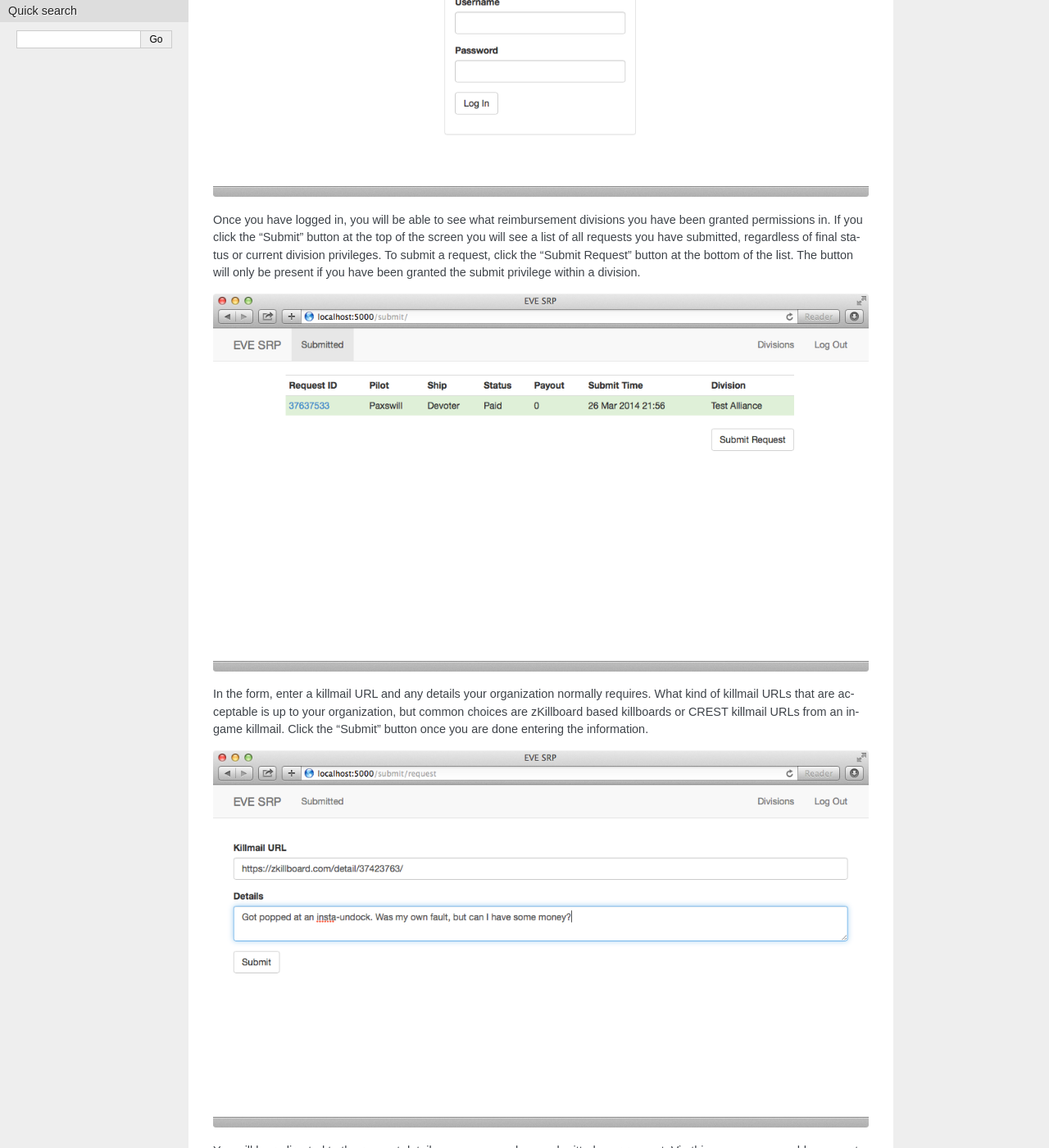
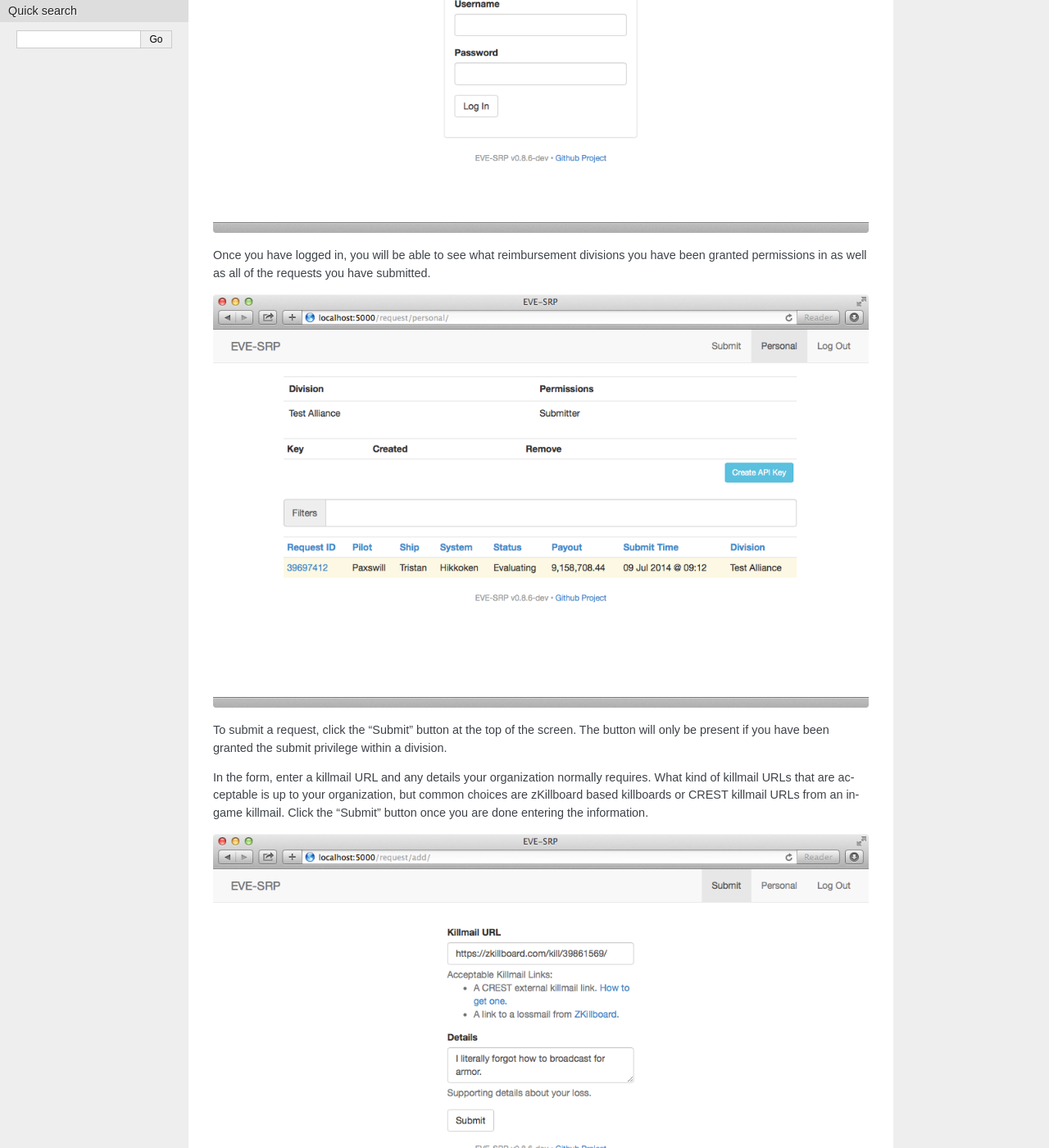
Before and after one commit to paxswill/evesrp, a Sphinx documentation site: the page built from doc/users.rst, in a window 1280 px wide and 1400 px high, scrolled down 453 px. Shown: the whole window at 82% size. Built offline with Sphinx 7.4.7, drawn with Linux system fonts in a browser that asks for light colours; some of the changed text lies outside the part shown.

Commit message:
Update submission end-user instructions

```diff
--- a/doc/users.rst
+++ b/doc/users.rst
@@ -13,14 +13,14 @@
 .. image:: images/login.png
 
 Once you have logged in, you will be able to see what reimbursement divisions
-you have been granted permissions in. If you click the "Submit" button  at the
-top of the screen you will see a list of all requests you have submitted,
-regardless of final status or current division privileges. To submit a request,
-click the "Submit Request" button at the bottom of the list. The button will
-only be present if you have been granted the submit privilege within a
-division.
+you have been granted permissions in as well as all of the requests you have
+submitted.
 
-.. image:: images/submitted.png
+.. image:: images/personal.png
+
+To submit a request, click the "Submit" button at the top of the
+screen. The button will only be present if you have been granted the submit
+privilege within a division.
 
 In the form, enter a killmail URL and any details your organization normally
 requires. What kind of killmail URLs that are acceptable is up to your
```
Also changed, not shown: other parts of doc/users.rst (+2 -1 lines), doc/images/login.png, doc/images/personal.png (added), doc/images/request_submitted.png, doc/images/submit_form.png, doc/images/submitted.png (deleted).
